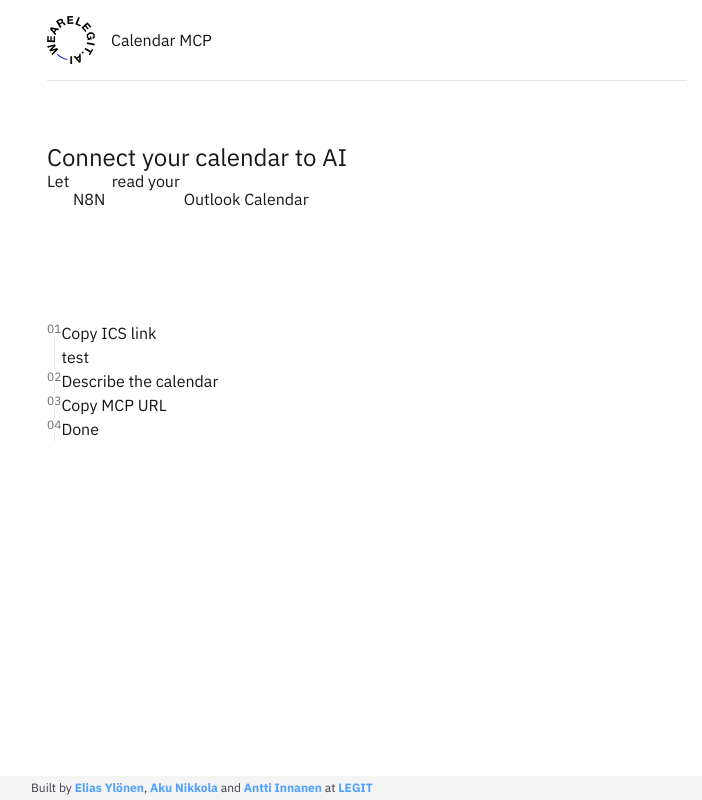
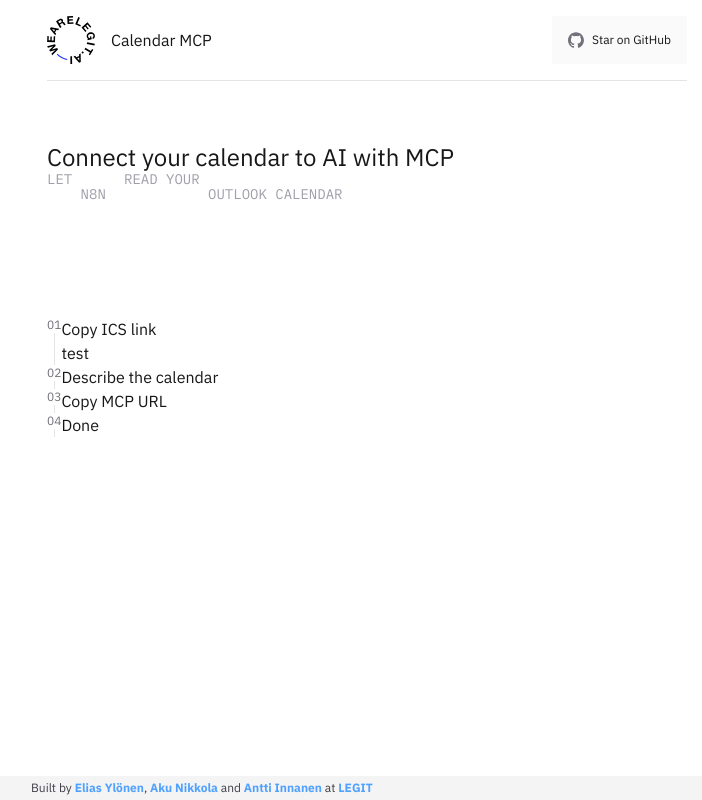
Before and after one commit to Legit-AI/calendar-mcp, a Next.js app: page / in a window 1280 px wide. Shown: the whole page, without its empty margins (273-975 px from the left). Built offline with nearby package versions, Linux system fonts and the light colour scheme.

Commit message:
Add GitHub link

```diff
--- /dev/null
+++ b/src/app/GitHubLogo.tsx
@@ -0,0 +1,16 @@
+export const GitHubLogo = ({ className }: { className?: string }) => (
+  <svg
+    className={className}
+    width="98"
+    height="96"
+    viewBox="0 0 98 96"
+    xmlns="http://www.w3.org/2000/svg"
+  >
+    <path
+      fill-rule="evenodd"
+      clip-rule="evenodd"
+      d="M48.854 0C21.839 0 0 22 0 49.217c0 21.756 13.993 40.172 33.405 46.69 2.427.49 3.316-1.059 3.316-2.362 0-1.141-.08-5.052-.08-9.127-13.59 2.934-16.42-5.867-16.42-5.867-2.184-5.704-5.42-7.17-5.42-7.17-4.448-3.015.324-3.015.324-3.015 4.934.326 7.523 5.052 7.523 5.052 4.367 7.496 11.404 5.378 14.235 4.074.404-3.178 1.699-5.378 3.074-6.6-10.839-1.141-22.243-5.378-22.243-24.283 0-5.378 1.94-9.778 5.014-13.2-.485-1.222-2.184-6.275.486-13.038 0 0 4.125-1.304 13.426 5.052a46.97 46.97 0 0 1 12.214-1.63c4.125 0 8.33.571 12.213 1.63 9.302-6.356 13.427-5.052 13.427-5.052 2.67 6.763.97 11.816.485 13.038 3.155 3.422 5.015 7.822 5.015 13.2 0 18.905-11.404 23.06-22.324 24.283 1.78 1.548 3.316 4.481 3.316 9.126 0 6.6-.08 11.897-.08 13.526 0 1.304.89 2.853 3.316 2.364 19.412-6.52 33.405-24.935 33.405-46.691C97.707 22 75.788 0 48.854 0z"
+      fill="currentColor"
+    />
+  </svg>
+);
--- a/src/app/Header.tsx
+++ b/src/app/Header.tsx
@@ -1,11 +1,23 @@
+import Link from "next/link";
+import { GitHubLogo } from "./GitHubLogo";
 import { LegitLogo } from "./LegitLogo";
 
 export const Header = () => (
   <header className="flex justify-center">
     <div className="flex-1 px-4 max-w-2xl">
-      <div className="py-4 flex-1 flex items-center border-b border-zinc-200">
-        <LegitLogo className="w-12 h-12" />
-        <div className="pl-4">Calendar MCP</div>
+      <div className="py-4 flex-1 flex justify-between border-b border-zinc-200">
+        <Link href="/" className="flex items-center">
+          <LegitLogo className="w-12 h-12" />
+          <div className="pl-4">Calendar MCP</div>
+        </Link>
+        <Link
+          className="flex items-center px-4 bg-zinc-50 hover:bg-zinc-100 transition-colors duration-500"
+          href="https://github.com/Legit-AI/calendar-mcp"
+          target="_blank"
+        >
+          <GitHubLogo className="w-4 h-4 text-zinc-500" />
+          <div className="pl-2 text-xs">Star on GitHub</div>
+        </Link>
       </div>
     </div>
   </header>
--- a/src/app/HeroSection.tsx
+++ b/src/app/HeroSection.tsx
@@ -63,8 +63,10 @@
 
 export const HeroSection = () => (
   <section className="px-4 py-16 w-full flex flex-col max-w-2xl">
-    <h1 className="text-2xl leading-none">Connect your calendar to AI</h1>
-    <div>
+    <h1 className="text-2xl leading-none">
+      Connect your calendar to AI with MCP
+    </h1>
+    <div className="font-[family-name:var(--font-ibm-plex-mono)] uppercase text-zinc-400 text-sm">
       Let{" "}
       <RotatingText
         items={["ChatGPT", "Claude", "N8N"]}
```
